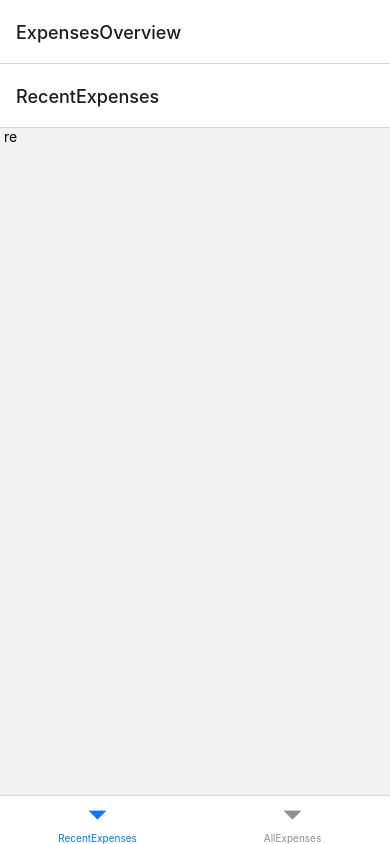
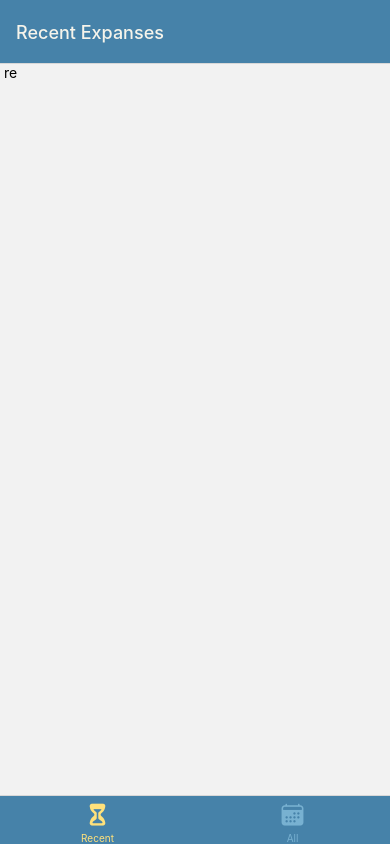
Before and after one commit to 4kauanmota/expenseTrackerAPP, a React Native app: screen /ExpensesOverview in a window 390 px wide. Built offline with nearby package versions, Linux system fonts and the light colour scheme.

Commit message:
feat: bottomTabs configuration

```diff
--- a/components/navegation/BottomTabs.js
+++ b/components/navegation/BottomTabs.js
@@ -1,15 +1,34 @@
 import { createBottomTabNavigator } from "@react-navigation/bottom-tabs";
+import { Ionicons } from "@expo/vector-icons"
 
 import RecentExpenses from "../../screens/RecentExpenses";
 import AllExpenses from "../../screens/AllExpenses";
+import GlobalStyles from "../../constants/GlobalStyles";
 
 function BottomTabsNavigator() {
   const BottomTabs = createBottomTabNavigator();
 
   return (
-    <BottomTabs.Navigator>
-      <BottomTabs.Screen name="RecentExpenses" component={RecentExpenses} />
-      <BottomTabs.Screen name="AllExpenses" component={AllExpenses} />
+    <BottomTabs.Navigator screenOptions={{
+      headerStyle: { backgroundColor: GlobalStyles.strongBackground },
+      tabBarStyle: { backgroundColor: GlobalStyles.strongBackground },
+      headerTintColor: GlobalStyles.lightText,
+      tabBarInactiveTintColor: GlobalStyles.light + 'aa',
+      tabBarActiveTintColor: GlobalStyles.highlight
+    }}>
+
+      <BottomTabs.Screen name="RecentExpenses" component={RecentExpenses} options={{
+        title: 'Recent Expanses',
+        tabBarLabel: 'Recent',
+        tabBarIcon: ({ color, size }) => <Ionicons name="hourglass" color={color} size={size} />
+      }} />
+
+      <BottomTabs.Screen name="AllExpenses" component={AllExpenses} options={{
+        title: 'All Expanses',
+        tabBarLabel: 'All',
+        tabBarIcon: ({ color, size }) => <Ionicons name="calendar" color={color} size={size} />
+      }} />
+
     </BottomTabs.Navigator>
   )
 }
--- a/components/navegation/Stack.js
+++ b/components/navegation/Stack.js
@@ -2,13 +2,16 @@ import { createNativeStackNavigator } from "@react-navigation/native-stack";
 
 import BottomTabsNavigator from "./BottomTabs";
 import ManageExpenses from "../../screens/ManageExpense";
+import GlobalStyles from "../../constants/GlobalStyles";
 
 function StackNavigator() {
   const Stack = createNativeStackNavigator();
 
   return (
     <Stack.Navigator>
-      <Stack.Screen name="ExpensesOverview" component={BottomTabsNavigator} />
+      <Stack.Screen name="ExpensesOverview" component={BottomTabsNavigator} options={{
+        headerShown: false,
+      }} />
       <Stack.Screen name='ManageExpense' component={ManageExpenses} />
     </Stack.Navigator>
   )
--- /dev/null
+++ b/constants/GlobalStyles.js
@@ -0,0 +1,11 @@
+const GlobalStyles = {
+  background: '#749BC2',
+  strongBackground: '#4682A9',
+  whiteText: '#FFFFFF',
+  blackText: '#000000',
+  lightText: '#F6F4EB',
+  light: '#91C8E4',
+  highlight: '#FFE17B',
+}
+
+export default GlobalStyles;
```
Also changed, not shown: constants/colors.js (deleted, +0 -10 lines).
